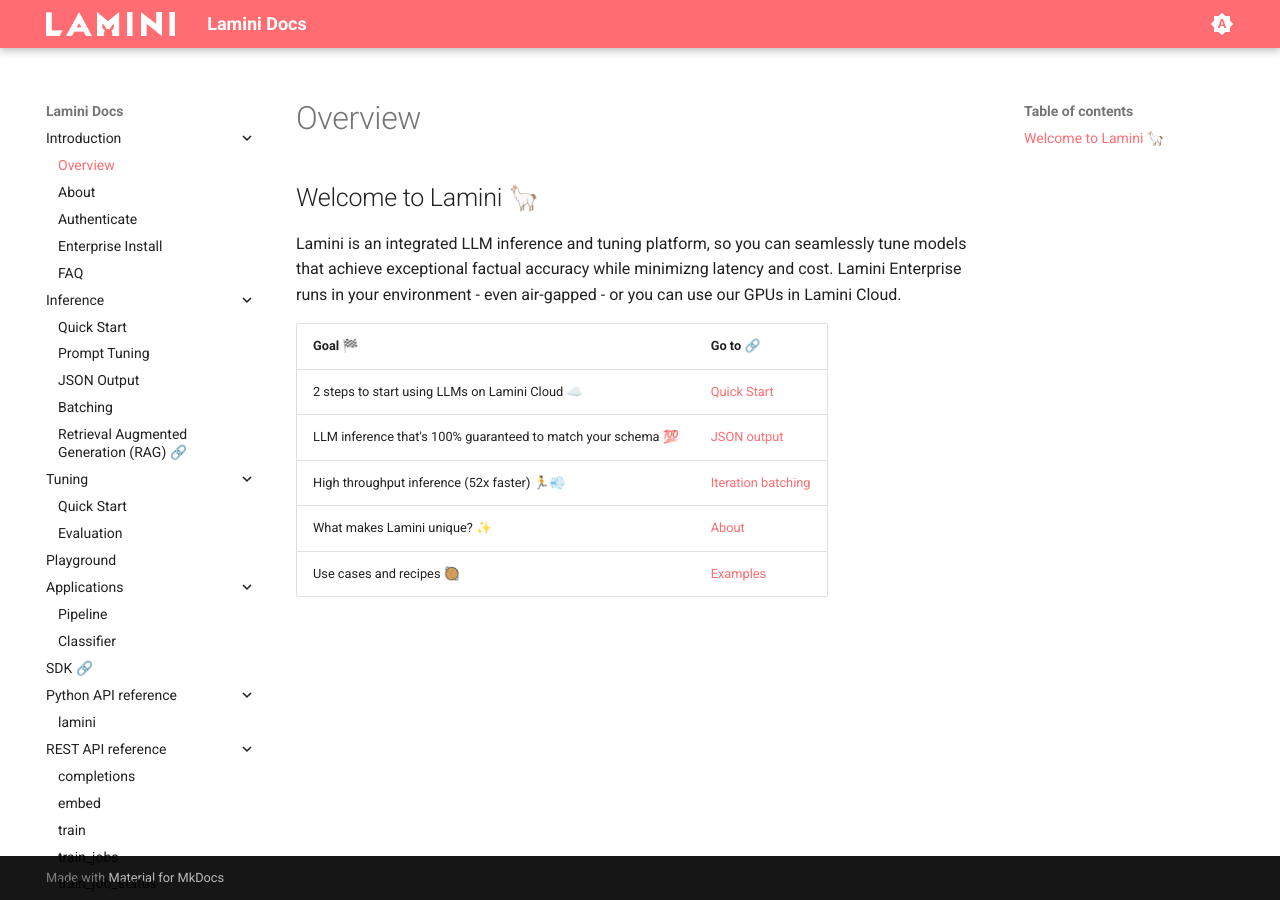
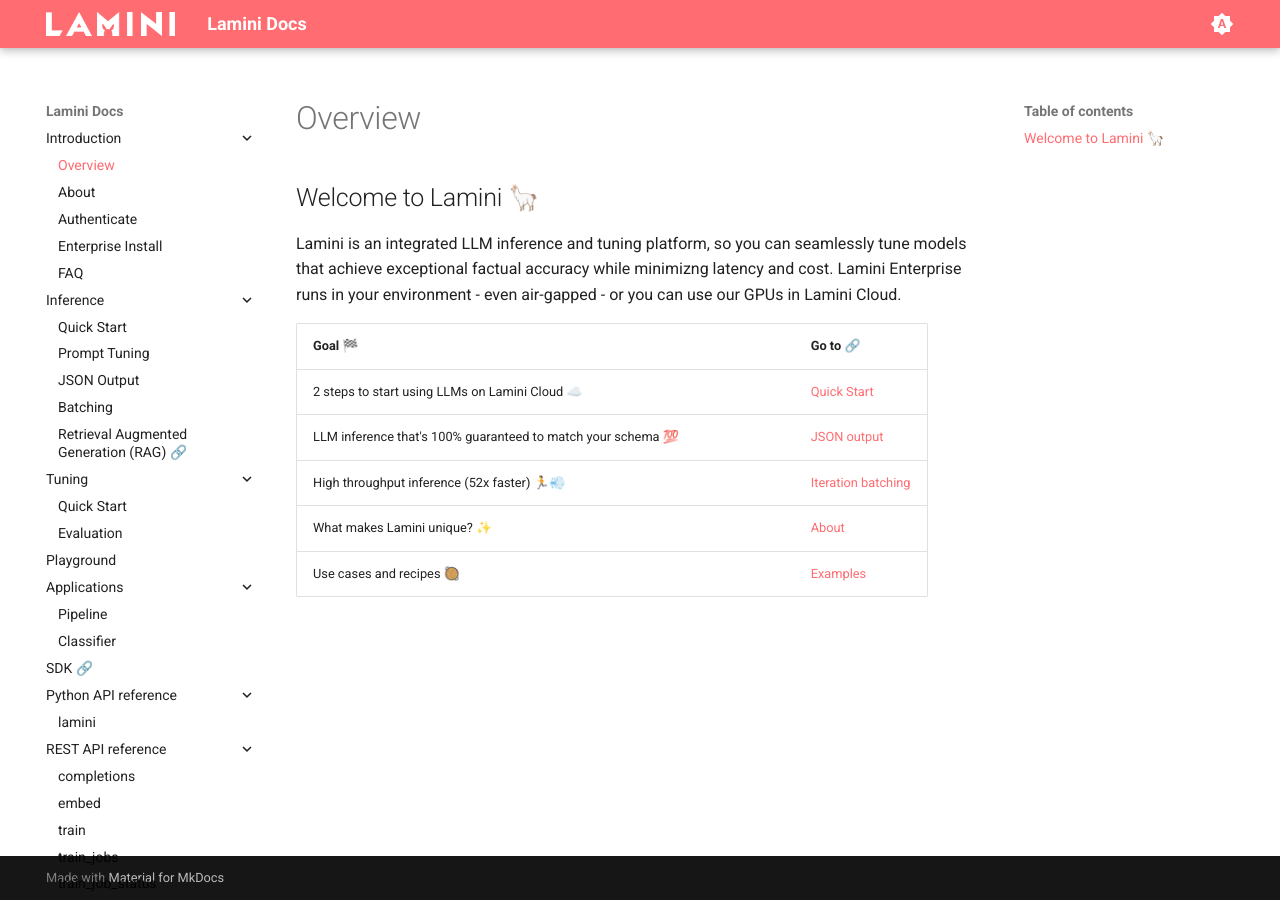
Before and after one commit to lamini-ai/lamini-ai.github.io, an MkDocs documentation site: the page built from docs/index.md, in a window 1280 px wide. Built offline with MkDocs 1.6.1 and Material for MkDocs 9.7.7, drawn with Linux system fonts in a browser that asks for light colours.

Commit message:
Update to 2.5.3a1 (#92)
Co-authored-by: github-actions[bot] <github-actions[bot]@users.noreply.github.com>

```diff
--- a/docs/index.md
+++ b/docs/index.md
@@ -6,26 +6,32 @@
 <table>
   <tr>
     <th>Goal 🏁</th>
+    <th></th>
     <th>Go to 🔗</th>
   </tr>
   <tr onclick="location.href='/inference/quick_tour'">
     <td>2 steps to start using LLMs on Lamini Cloud ☁️</td>
+    <td></td>
     <td><a href="/inference/quick_tour">Quick Start</a></td>
   </tr>
   <tr onclick="location.href='/inference/json_output/'">
     <td>LLM inference that's 100% guaranteed to match your schema 💯</td>
+    <td></td>
     <td><a href="/inference/json_output/">JSON output</a></td>
   </tr>
   <tr onclick="location.href='/inference/batching/'">
     <td>High throughput inference (52x faster) 🏃💨</td>
+    <td></td>
     <td><a href="/inference/batching/">Iteration batching</a></td>
   </tr>
   <tr onclick="location.href='/about'">
     <td>What makes Lamini unique? ✨</td>
+    <td></td>
     <td><a href="/about">About</a></td>
   </tr>
   <tr onclick="location.href='https://github.com/lamini-ai/lamini-sdk/';">
     <td>Use cases and recipes 🥘</td>
+    <td></td>
     <td><a href="https://github.com/lamini-ai/lamini-sdk/">Examples</a></td>
   </tr>
 </table>
```
